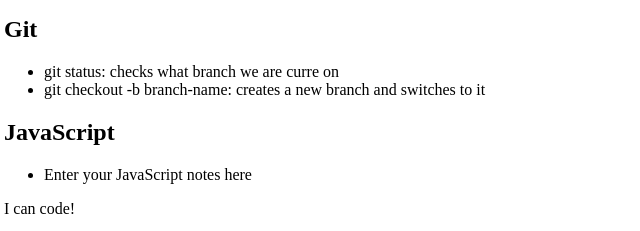
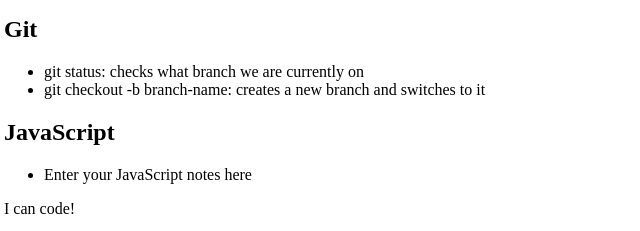
Before and after one commit to Poptartkay/prework-school2, a plain HTML site: page index.html in a window 1280 px wide. Shown: the part 1051-1282 px from the top of the page, 4-644 px from the left. Drawn offline with Linux system fonts and the light colour scheme; files whose address does not match are found by name.

Commit message:
added code to HTML file

```diff
--- a/index.html
+++ b/index.html
@@ -32,8 +32,7 @@
       <section class="card" id="git-section">
         <h2>Git</h2>
         <ul>
-          <li>git status: checks what branch we are curre
-           on</li>
+          <li>git status: checks what branch we are currently on</li>
           <li>git checkout -b branch-name: creates a new branch and switches to it</li>
         </ul>
       </section>
```
